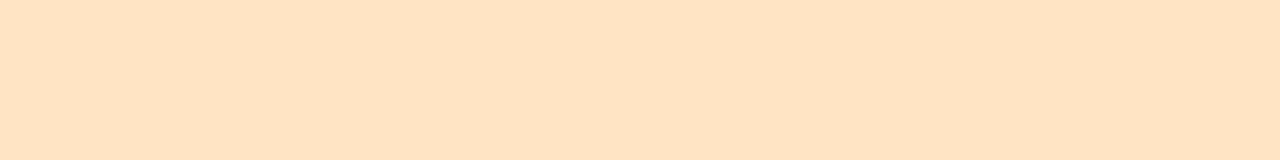
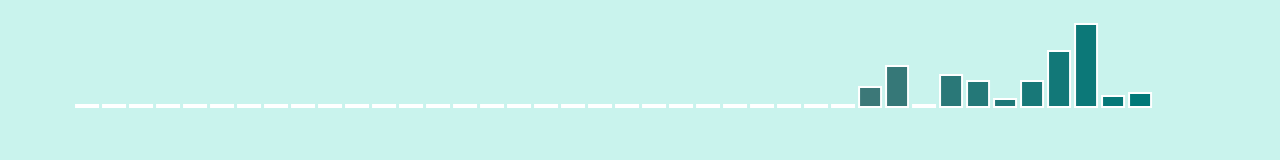
Before and after one commit to ThordurTh/bar_chart, a plain HTML site: page index.html in a window 1280 px wide. Drawn offline with Linux system fonts and the light colour scheme.

Commit message:
working with ani and gradient

```diff
--- a/index.html
+++ b/index.html
@@ -8,7 +8,7 @@
     <title>Bar Chart</title>
   </head>
   <body>
-    <div id="bars">
+    <div id="bars" class="">
       <div class="bar"></div>
       <div class="bar"></div>
       <div class="bar"></div>
--- a/script.js
+++ b/script.js
@@ -1 +1,84 @@
-console.log("Hello World");
+// const model = [6, 31, 5, 18, 19, 12, 30, 5, 24, 9, 6, 21, 21, 3, 29, 7, 28, 15, 20, 12, 31, 32, 30, 3, 6, 26, 4, 17, 26, 27, 29, 7, 22, 2, 31, 3, 10, 23, 21, 25]
+
+// let bar = document.querySelector(".bar");
+
+// function modifyBars() {
+//     // bar.style.height = `50px`;
+//     for (let index = 0; index < model.length; index++) {
+//         console.log(model[index]);
+//         bar.style.height = `${index}px`;
+//     }
+// };
+
+// let bars = document.getElementById("bars").children;
+
+// // for (let i = 0; i < bars.length; i++) {
+// //     console.log(i);
+// //     bars.style.height = `${model[0]}px`;
+// // }
+
+// let i = 0;
+
+// bars.forEach(myfunction)
+
+// function myfunction(){
+
+//     i++;
+//     console.log(i);
+// };
+
+window.addEventListener("load", init);
+
+const bar = document.querySelectorAll(".bar");
+const model = [0]
+let number;
+
+function init() {
+    console.log("loaded");
+
+    loop();
+}
+
+function addAni() {
+    document.getElementById("bars").classList.add("moveLeft");
+}
+
+
+
+
+
+
+function loop() {
+    updateArray();
+    displayArray();
+    addAni();
+    setTimeout(loop, 497);
+}
+
+function updateArray() {
+    if (model.length < 40) {
+        lastItem = Math.floor(Math.random() * 32);
+        model.unshift(lastItem);
+    } else {
+        model.pop();
+        lastItem = Math.floor(Math.random() * 32);
+        model.unshift(lastItem);
+    }
+}
+
+function displayArray() {
+    for (let i = 0; i < 40; i++) {
+        bar[i].style.height = `${model[i]*3}px`;
+        bar[i].style.backgroundColor = `rgb(${i * 6},120 , 120)`;
+      }
+}
+
+
+
+
+
+// function modifyBars() {
+//     bar.forEach(bar => {
+//         bar.style.height = Math.floor(Math.random() * 100) +"px";
+//     });
+// }
--- a/style.css
+++ b/style.css
@@ -1,3 +1,42 @@
 body {
-    background-color: bisque;
+    background-color: rgba(178, 239, 230, 0.696);
 }
+
+#bars {
+    display: flex;
+    flex-direction: row-reverse;
+    gap: 3px;
+    height: 100px;
+    justify-content: center;
+}
+
+.bar {
+    width: 20px;
+    height: 0;
+    border: 2px solid white;
+    background-color: rgb(135, 222, 209);
+   align-self: flex-end;
+}
+
+.moveLeft {
+    animation-name: move;
+    animation-delay: 0.001s;
+    animation-duration: 0.5s;
+    animation-timing-function: linear;
+    animation-iteration-count: infinite;
+}
+
+@keyframes move {
+    0% {
+        translate: 0px;
+    }
+    100%{
+        translate: -27px;
+    }
+    /* 99.9% {
+        translate: -20px;
+    }
+    100% {
+        translate: 0px;
+    } */
+}
```
